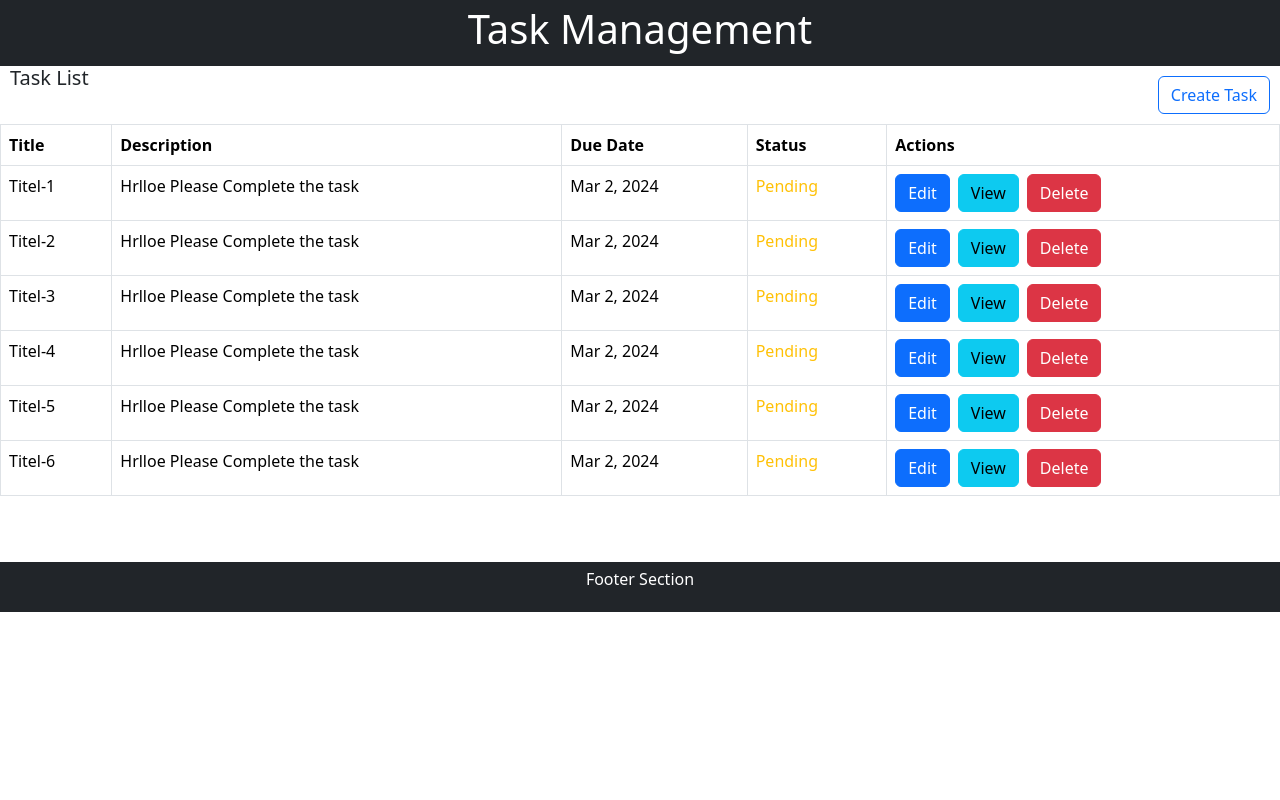
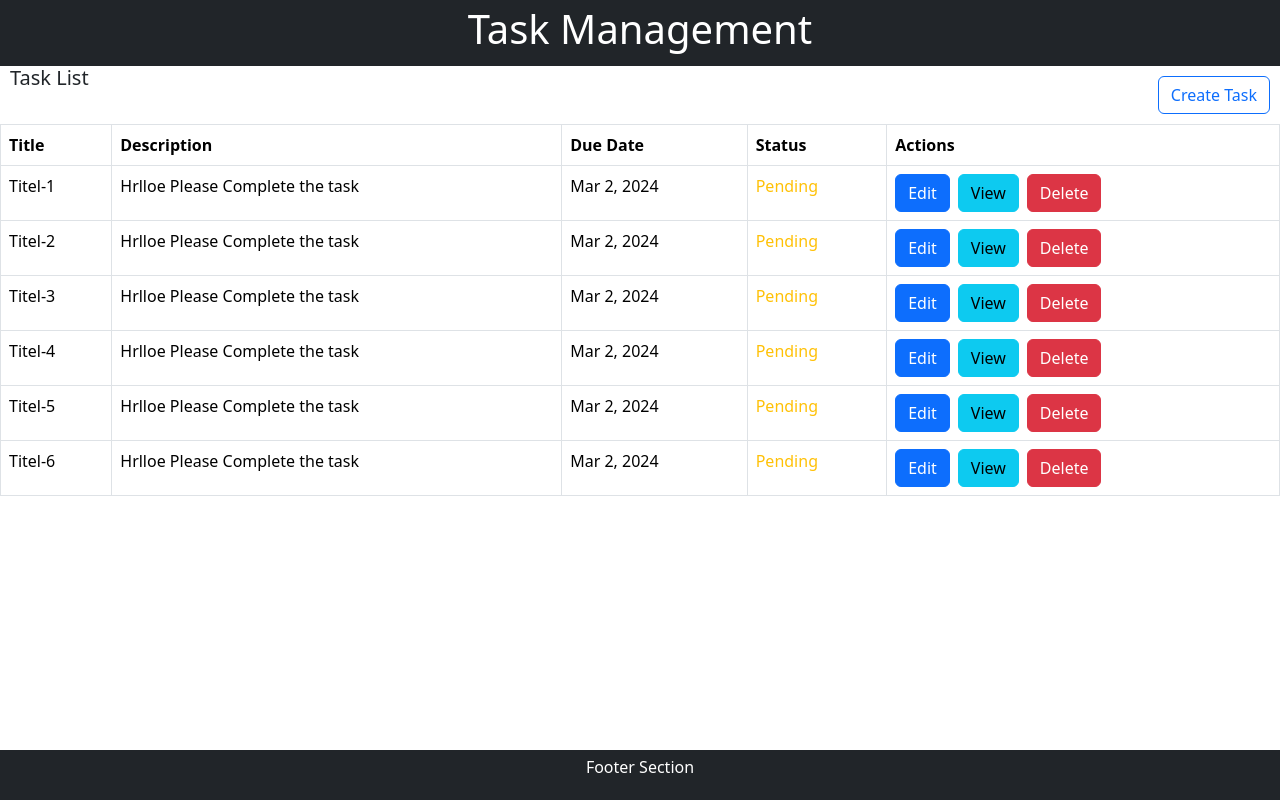
Before and after one commit to soumyagit97/Task-Management-Angular, an Angular app: page / in a window 1280 px wide. Built offline with nearby package versions, Linux system fonts and the light colour scheme.

Commit message:
new-updated

```diff
--- a/src/app/footer/footer.component.css
+++ b/src/app/footer/footer.component.css
@@ -1,12 +1,19 @@
-footer {
+body {
+  margin: 0;
+  padding: 0;
+}
+
+.footer {
   background-color: #333;
   color: #fff;
   padding: 5px;
   text-align: center;
   width: 100%;
+  position: fixed;
+  bottom: 0;
+  z-index: 1;
 }
 
 .content {
-
   margin-bottom: 50px;
 }
```
